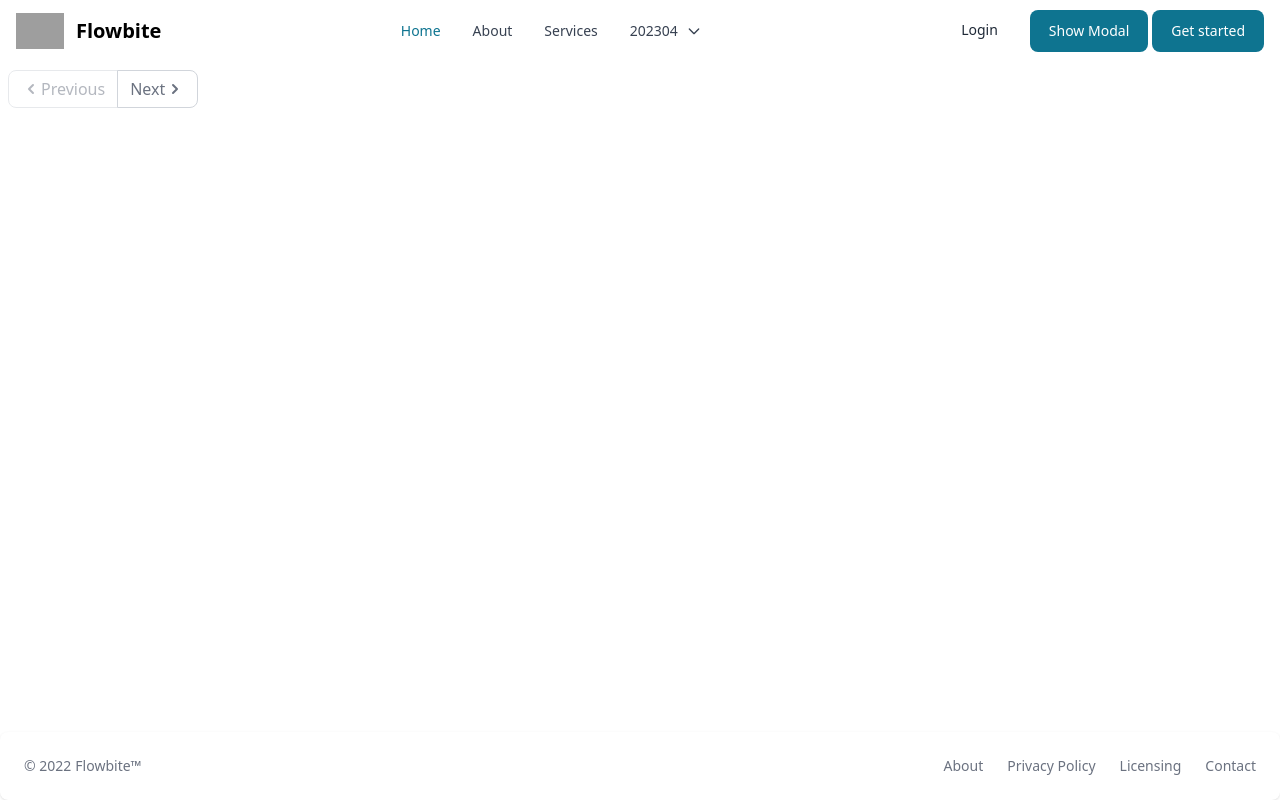
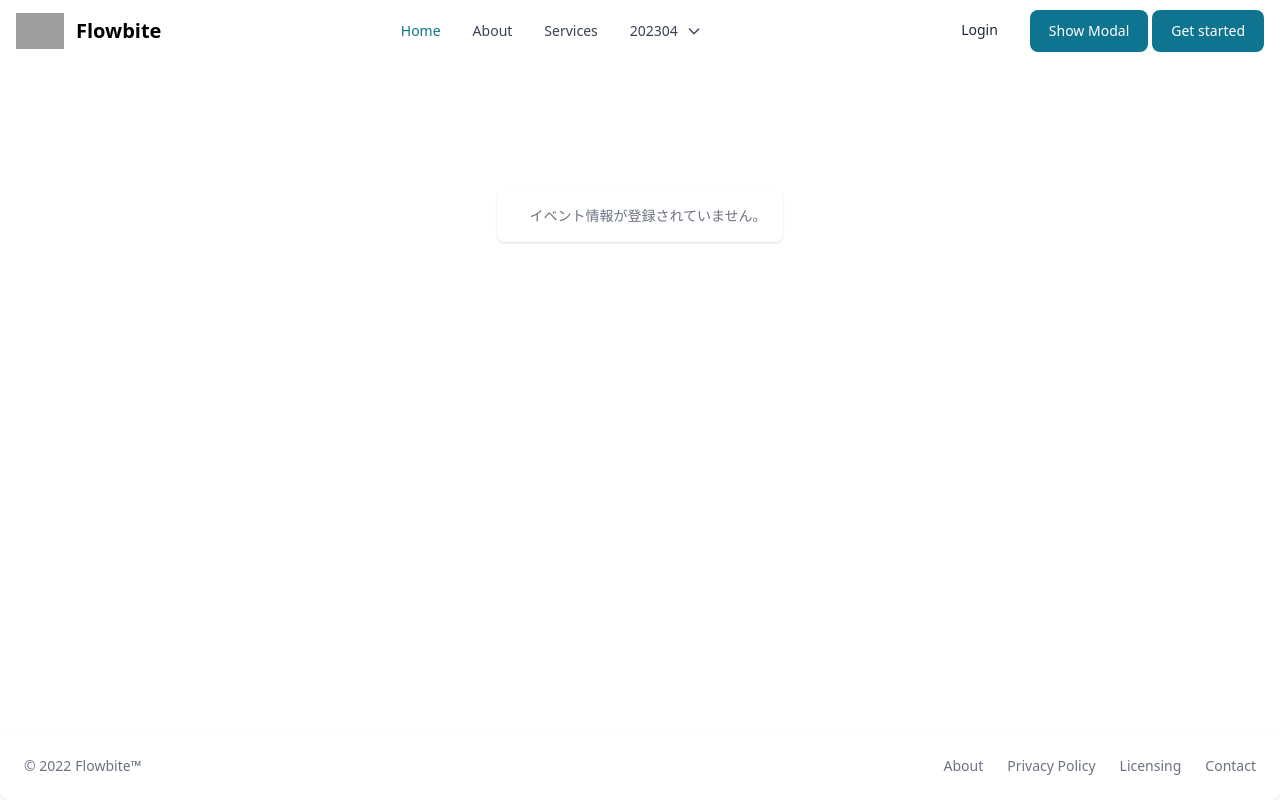
Before and after one commit to jacoyutorius/react-tailwind-flowbite, a React (Create React App) app: page / in a window 1280 px wide. Built offline with nearby package versions, Linux system fonts and the light colour scheme; grey boxes are pictures that could not be loaded.

Commit message:
レコードが0件のときにその旨を表示するコンポーネントを追加した

```diff
--- a/src/App.tsx
+++ b/src/App.tsx
@@ -1,6 +1,6 @@
 import React, { useState } from 'react';
 import './App.css';
-import { Pagination } from "flowbite-react"
+import { Pagination, Toast } from "flowbite-react"
 
 import { NavbarComponent } from './components/Navbar';
 import { ModalComponent } from './components/Modal';
@@ -10,6 +10,19 @@ import { FooterComponent } from './components/Footer';
 
 import { SelectedMonthContext } from "./SelectedMonthContext"
 import { EventListContext } from './EventListContext';
+
+const NoCard = () => {
+  return (
+    <div className="space-x-4 divide-x divide-gray-200 dark:divide-gray-700">
+      <Toast>
+        {/* <FaTelegramPlane className="h-5 w-5 text-blue-600 dark:text-blue-500" /> */}
+        <div className="pl-4 text-sm font-normal">
+          イベント情報が登録されていません。
+        </div>
+      </Toast>
+    </div>
+  );
+}
 
 function App() {
   const [createModalOpen, setCreateModalOpen] = useState(false)
@@ -30,10 +43,16 @@ function App() {
 
         <NavbarComponent onClick={toggleCreateModal} />
 
+        { eventList.length === 0 &&
+          <div className="flex justify-center my-32">
+            <NoCard />
+          </div>}
+
+        { eventList.length > 0 &&
+          <>
             <div className="grid grid-cols-1 md:grid-cols-3 lg:grid-cols-4">
               <CardListComponent />
             </div>
-
             <div className="grid grid-cols-1 mb-20 ml-2 md:grid-cols-3 lg:grid-cols-4">
               <Pagination
                 currentPage={1}
@@ -42,6 +61,7 @@ function App() {
                 showIcons={true}
                 onPageChange={ () => { "do nothing" }} />
            </div>
+        </>}
 
         <FooterComponent />
       </div>
--- a/src/components/Navbar/NavbarComponent.tsx
+++ b/src/components/Navbar/NavbarComponent.tsx
@@ -24,28 +24,25 @@ const months = [
   "202310",
 ]
 
-type useApiCallType = {
-  month: string
-}
+const dropdownItems = (setMonth: any, setEventList: any): any => {
+  const ClickEvent = (month:string) => {
+    setMonth(month)
+    const { list } = useApi(month);
+    setEventList(list)
+  }
 
-const useApiCall = ({month}:useApiCallType): any => {
-  const { list } = useApi(month);
-  return list;
-}
-
-const dropdownItems = (setMonth:any, setEventList:any):any => {
   return months.map(month => {
-    return <Dropdown.Item onClick={() => {
-      setMonth(month)
-      const list = useApiCall({ month })
-      setEventList(list)
-    }}>{month}</Dropdown.Item>
+    return (
+      <Dropdown.Item onClick={() => ClickEvent(month)}>
+        {month}
+      </Dropdown.Item>
+    )
   })
 }
 
 export const NavbarComponent = (props: NavbarComponentProps): JSX.Element => {
   const { month, setMonth } = useContext(SelectedMonthContext)
-  const { eventList, setEventList } = useContext(EventListContext)
+  const { setEventList } = useContext(EventListContext)
 
   return (
     <Navbar
@@ -91,7 +88,6 @@ export const NavbarComponent = (props: NavbarComponentProps): JSX.Element => {
           inline={true}
           theme={{ inlineWrapper: "flex items-center text-gray-700" }}
           dismissOnClick={true}>
-          {/* { dropdownItems(setMonth) } */}
           { dropdownItems(setMonth, setEventList) }
         </Dropdown>
       </Navbar.Collapse>
```
Lines whose indentation alone changed are shown as unchanged.
